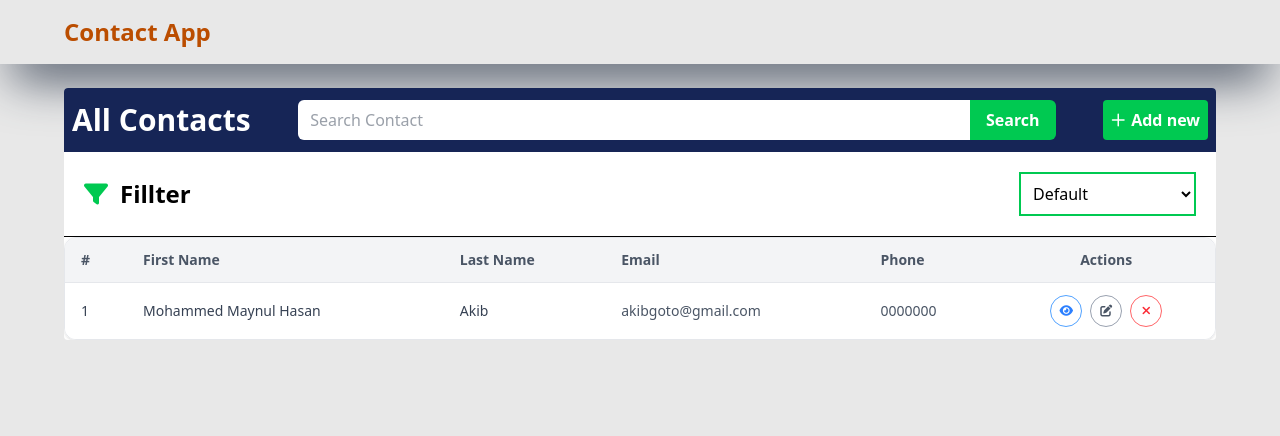
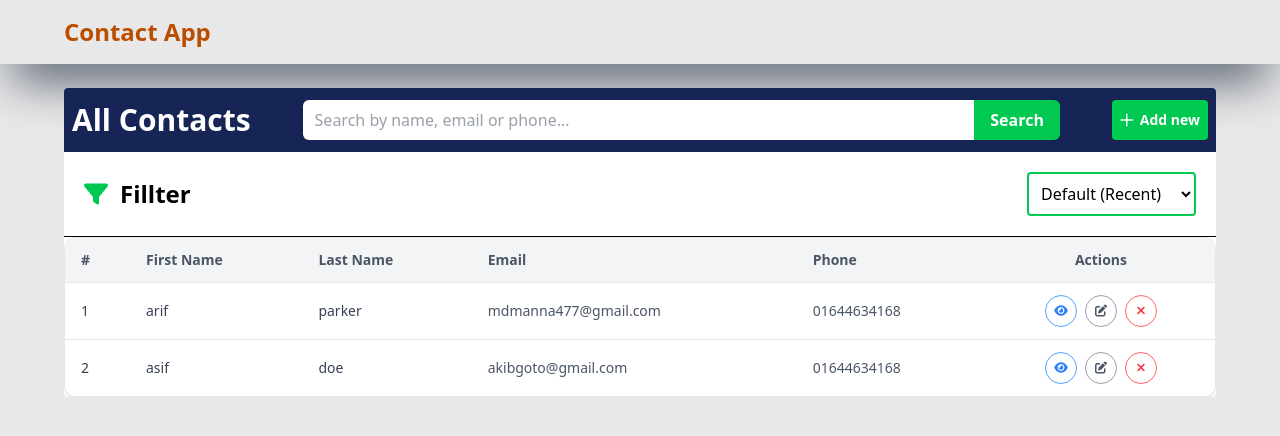
Before and after one commit to Akib11192/assignment, a React (Vite) app in the folder 5th assignment/: page / in a window 1280 px wide. Shown: the top 436 px of the page. Built offline with nearby package versions, Linux system fonts and the light colour scheme; data requests are answered from the project's data file.

Commit message:
logic done

```diff
--- a/5th assignment/db.json
+++ b/5th assignment/db.json
@@ -1,12 +1,20 @@
 {
   "contacts": [
     {
-      "first_name": "Mohammed Maynul Hasan",
-      "last_name": "Akib",
+      "first_name": "asif",
+      "last_name": "doe",
       "email": "akibgoto@gmail.com",
-      "phone": "0000000",
+      "phone": "01644634168",
       "address": "Muradpur,Sitakunda\nMuradpur,Sitakunda",
       "id": 1
+    },
+    {
+      "first_name": "arif",
+      "last_name": "parker",
+      "email": "mdmanna477@gmail.com",
+      "phone": "01644634168",
+      "address": "Muradpur,Sitakunda\nMuradpur,Sitakunda",
+      "id": 2
     }
   ]
 }
--- a/5th assignment/src/hooks/useDeleteHandler.js
+++ b/5th assignment/src/hooks/useDeleteHandler.js
@@ -6,7 +6,7 @@ const useDeleleHandler = () => {
   const navigate = useNavigate();
   const { getData } = useContext(DataContext);
   const deleteHandler = async (deleteId) => {
-    console.log(typeof isId);
+    // console.log(typeof isId);
     await fetch(`http://localhost:3000/contacts/${deleteId}`, {
       method: "DELETE",
     });
--- a/5th assignment/src/pages/Contacts.jsx
+++ b/5th assignment/src/pages/Contacts.jsx
@@ -1,44 +1,85 @@
-import React, { useContext, useEffect } from "react";
+import React, { useContext, useEffect, useState } from "react";
 import { Link } from "react-router";
 import { DataContext } from "../contexts/DataContext";
 import Modal from "../components/Modal";
 
 const Contacts = () => {
-  const {
-    contacts,
-    getData,
-    setEditId,
-    showId,
-    setShowId,
-    deleteId,
-    setDeleteId,
-  } = useContext(DataContext);
+  const { contacts, getData, deleteId, setDeleteId } = useContext(DataContext);
+  const [appliedSearch, setAppliedSearch] = useState("");
+  const [searchTerm, setSearchTerm] = useState("");
+  const [sortBy, setSortBy] = useState("default");
+  // console.log(sortBy);
+  const searchedData = contacts.filter((contact) => {
+    const searchLower = appliedSearch.toLowerCase();
+    return (
+      contact.first_name.toLowerCase().includes(searchLower) ||
+      contact.last_name.toLowerCase().includes(searchLower) ||
+      contact.email.toLowerCase().includes(searchLower) ||
+      contact.phone.includes(searchLower)
+    );
+  });
+
+  const finalDisplayContacts = [...searchedData].sort((a, b) => {
+    if (sortBy === "first_name") {
+      return a.first_name.localeCompare(b.first_name);
+    }
+    if (sortBy === "last_name") {
+      return a.last_name.localeCompare(b.last_name);
+    }
+    if (sortBy === "old_on_first") {
+      return Number(a.id) - Number(b.id);
+    }
+    return Number(b.id) - Number(a.id);
+  });
+
+  const handleSearchSubmit = (e) => {
+    e.preventDefault();
+    setAppliedSearch(searchTerm);
+  };
+
   useEffect(() => {
     getData();
   }, []);
 
   return (
-    <div className="max-w-6xl m-auto mt-6 rounded overflow-hidden bg-white">
-      <div className="flex flex-row justify-between items-center bg-blue-950 py-3 px-2 gap-5">
+    <div className="max-w-6xl m-auto mt-6 [@media(min-width:1050px)]:rounded overflow-hidden bg-white">
+      <div className="flex flex-col md:flex-row justify-between items-center bg-blue-950 py-3 px-2 gap-5">
         <h2 className="font-bold text-3xl text-white">All Contacts</h2>
-        <form action="" className="flex flex-row w-2/3">
+        <form className="flex flex-row w-2/3" onSubmit={handleSearchSubmit}>
           <input
             type="text"
-            placeholder="Search Contact"
-            className="w-full  bg-white text-gray-700 outline-none  px-3 py-2 rounded-l-md"
+            placeholder="Search by name, email or phone..."
+            className="w-full bg-white text-gray-700 outline-none px-3 py-2 rounded-l-md"
+            value={searchTerm}
+            onChange={(e) => setSearchTerm(e.target.value)}
+            required
           />
-          <input
+          {!appliedSearch ? (
+            <button
               type="submit"
-            value="Search"
-            className="px-4 py-2 bg-green-500 rounded-r-md text-white font-bold"
-          />
+              className="px-4 py-2 bg-green-500 rounded-r-md text-white font-bold hover:bg-green-600 transition"
+            >
+              Search
+            </button>
+          ) : (
+            <button
+              type="submit"
+              className="px-4 py-2 bg-green-500 rounded-r-md text-white font-bold hover:bg-green-600 transition"
+              onClick={() => {
+                setSearchTerm("");
+                setAppliedSearch("");
+              }}
+            >
+              Clear
+            </button>
+          )}
         </form>
         <Link
           to="/form"
-          className="flex flex-row items-center gap-1.5 p-2 bg-green-500 rounded text-white font-bold"
+          className="flex flex-row items-center gap-1.5 py-2.5 px-2  bg-green-500 rounded text-white font-bold"
         >
           <i className="fa-slab fa-regular fa-plus"></i>
-          <span className="hidden lg:block">Add new</span>
+          <span className="text-sm line-clamp-1">Add new</span>
         </Link>
       </div>
       <div
@@ -50,13 +91,13 @@ const Contacts = () => {
           <p className="">Fillter</p>
         </div>
         <select
-          name=""
-          id=""
-          className="p-2 bg-white border-2 border-green-500"
+          value={sortBy}
+          onChange={(e) => setSortBy(e.target.value)}
+          className="p-2 bg-white border-2 border-green-500 rounded outline-none"
         >
-          <option value="default">Default</option>
-          <option value="first_name">First Name ( A - Z )</option>
-          <option value="last_name">Last Name ( A - Z )</option>
+          <option value="default">Default (Recent)</option>
+          <option value="first_name">First Name (A - Z)</option>
+          <option value="last_name">Last Name (A - Z)</option>
           <option value="old_on_first">Old on First</option>
         </select>
       </div>
@@ -91,7 +132,19 @@ const Contacts = () => {
               </thead>
 
               <tbody className="divide-y divide-gray-200 bg-white">
-                {contacts.map((contact, index) => (
+                {finalDisplayContacts.length === 0 ? (
+                  <tr>
+                    <td
+                      colSpan="6"
+                      className="text-center py-20 text-gray-400 font-medium"
+                    >
+                      {searchTerm
+                        ? `No results found for "${searchTerm}"`
+                        : "No contacts available."}
+                    </td>
+                  </tr>
+                ) : (
+                  finalDisplayContacts.map((contact, index) => (
                     <tr
                       key={contact.id}
                       className="hover:bg-gray-50 transition-colors"
@@ -103,36 +156,37 @@ const Contacts = () => {
                       <td className="px-4 py-3 text-gray-700">
                         {contact.last_name}
                       </td>
-                    <td className="px-4 py-3 text-gray-600">{contact.email}</td>
-                    <td className="px-4 py-3 text-gray-600">{contact.phone}</td>
+                      <td className="px-4 py-3 text-gray-600">
+                        {contact.email}
+                      </td>
+                      <td className="px-4 py-3 text-gray-600">
+                        {contact.phone}
+                      </td>
 
                       <td className="px-4 py-3">
                         <div className="flex justify-center gap-2">
-                        {/* Show */}
                           <Link
-                          to="/show"
+                            to={`/show/${contact.id}`}
                             title="Show"
                             className="flex h-8 w-8 items-center justify-center rounded-full border border-blue-400 text-blue-500 hover:bg-blue-500 hover:text-white transition"
-                          onClick={() => {
-                            setShowId(contact.id);
-                          }}
+                            // onClick={() => {
+                            //   setShowId(contact.id);
+                            // }}
                           >
                             <i className="fa fa-eye text-xs"></i>
                           </Link>
 
-                        {/* Edit */}
                           <Link
-                          to="/form"
+                            to={`/edit/${contact.id}`}
                             title="Edit"
                             className="flex h-8 w-8 items-center justify-center rounded-full border border-gray-400 text-gray-600 hover:bg-gray-600 hover:text-white transition"
-                          onClick={() => {
-                            setEditId(contact.id);
-                          }}
+                            // onClick={() => {
+                            //   setEditId(contact.id);
+                            // }}
                           >
                             <i className="fa fa-edit text-xs"></i>
                           </Link>
 
-                        {/* Delete */}
                           <button
                             title="Delete"
                             className="flex h-8 w-8 items-center justify-center rounded-full border border-red-400 text-red-500 hover:bg-red-500 hover:text-white transition"
@@ -143,7 +197,8 @@ const Contacts = () => {
                         </div>
                       </td>
                     </tr>
-                ))}
+                  ))
+                )}
               </tbody>
             </table>
           </div>
--- a/5th assignment/src/pages/Form.jsx
+++ b/5th assignment/src/pages/Form.jsx
@@ -1,10 +1,11 @@
 import React, { useContext, useEffect, useState } from "react";
-import { Link, useNavigate } from "react-router";
+import { Link, useNavigate, useParams } from "react-router";
 import Input from "../components/Input";
 import useSubmitHandler from "../hooks/useSubmitHandler";
 import { DataContext } from "../contexts/DataContext";
 
 const Form = () => {
+  const { id } = useParams();
   const { submitHandler } = useSubmitHandler();
   const navigation = useNavigate();
   const { contacts, editId, setEditId } = useContext(DataContext);
@@ -22,32 +23,38 @@ const Form = () => {
     setContact((prev) => ({ ...prev, [name]: value }));
   };
 
-  const onCencelHandler = (e) => {
-    navigation("/");
-  };
+  // const onCencelHandler = (e) => {
+  //   navigation("/");
+  // };
   useEffect(() => {
-    if (editId) {
-      const editContact = contacts.filter((contact) => contact.id === editId);
-      setContact(...editContact);
+    if (id) {
+      const foundContact = contacts.find((c) => String(c.id) === String(id));
+      if (foundContact) {
+        setContact(foundContact);
+      }
+    } else {
+      setContact({
+        first_name: "",
+        last_name: "",
+        email: "",
+        phone: "",
+        address: "",
+      });
     }
-  }, []);
+  }, [id, contacts]);
   return (
-    <div className=" max-w-4xl mt-5 m-auto rounded overflow-hidden">
+    <div className=" max-w-4xl mt-5 m-auto [@media(min-width:900px)]:rounded overflow-hidden">
       <div className="p-4 bg-blue-950 flex flex-row justify-between items-center">
-        <h2 className=" font-bold text-2xl text-white">Add New Contact</h2>
-        <Link
-          to="/"
-          className="text-white flex flex-row justify-between items-center gap-1.5 bg-blue-500 py-1 px-3 rounded"
-        >
-          <i className="fa-solid fa-arrow-left"></i>Back
-        </Link>
+        <h2 className=" font-bold text-2xl text-white">
+          {id ? "Edit Form" : "Add New Contact"}
+        </h2>
       </div>
       <form
         action=""
         className="bg-white py-5 flex flex-col gap-5"
         onSubmit={(e) => {
           e.preventDefault();
-          submitHandler(contact, setContact, editId, setEditId);
+          submitHandler(contact, setContact, id);
           navigation("/");
         }}
       >
@@ -100,15 +107,18 @@ const Form = () => {
         <div className="flex flex-row gap-2 pl-10">
           <input
             type="submit"
-            value={editId ? "Save" : "Submit"}
+            value={id ? "Save" : "Submit"}
             className="bg-blue-500 p-2 text-white rounded hover:bg-blue-600 transition"
           />
-          <button
-            onClick={onCencelHandler}
-            className="border border-gray-700 p-2 rounded"
+          <Link
+            to="/"
+            className="text-white flex flex-row justify-between items-center gap-1.5 bg-blue-500 py-1 px-3 rounded"
+            onClick={() => {
+              setEditId("");
+            }}
           >
-            cancel
-          </button>
+            <i className="fa-solid fa-arrow-left"></i>Back
+          </Link>
         </div>
       </form>
     </div>
--- a/5th assignment/src/pages/Show.jsx
+++ b/5th assignment/src/pages/Show.jsx
@@ -1,13 +1,19 @@
-import React, { useContext } from "react";
-import { Link } from "react-router";
+import React, { useContext, useEffect } from "react";
+import { Link, useParams } from "react-router";
 import { DataContext } from "../contexts/DataContext";
+import Modal from "../components/Modal";
 
 const Show = () => {
-  const { contacts, showId, setShowId } = useContext(DataContext);
-  const contact = contacts.filter((contact) => contact.id === showId);
-  console.log(contact);
+  const { id } = useParams();
+  const { contacts, getData, deleteId, setDeleteId } = useContext(DataContext);
+  const contact = contacts.find((contact) => String(contact.id) === String(id));
+  useEffect(() => {
+    if (contacts.length === 0) {
+      getData();
+    }
+  }, []);
   return (
-    <div className="max-w-4xl mt-5 m-auto rounded overflow-hidden bg-white">
+    <div className="max-w-4xl mt-5 m-auto [@media(min-width:900px)]:rounded overflow-hidden bg-white">
       <div className="p-4 bg-blue-950 flex flex-row justify-between items-center">
         <h2 className=" font-bold text-2xl text-white">Contact Details</h2>
         <Link
@@ -18,43 +24,76 @@ const Show = () => {
         </Link>
       </div>
       <div className="m-4 flex flex-col gap-4 ">
-        <div className="flex flex-row items-start">
-          <label htmlFor="first_name" className="w-1/4 font-bold text-2xl  p-1">
+        <div className="flex flex-col md:flex-row items-start">
+          <label
+            htmlFor="first_name"
+            className="md:w-1/4 font-bold text-2xl  p-1"
+          >
             First name
           </label>
-          <p className="text-gray-800 text-xl w-3/4 p-2">
-            {contact[0].first_name}
+          <p className="text-gray-800 text-xl md:w-3/4 p-2">
+            {contact.first_name}
           </p>
         </div>
-        <div className="flex flex-row items-start">
-          <label htmlFor="first_name" className="w-1/4 font-bold text-2xl  p-1">
+        <div className="flex flex-col md:flex-row items-start">
+          <label
+            htmlFor="first_name"
+            className="md:w-1/4 font-bold text-2xl  p-1"
+          >
             Last name
           </label>
-          <p className="text-gray-800 text-xl w-3/4 p-2">
-            {contact[0].last_name}
+          <p className="text-gray-800 text-xl md:w-3/4 p-2">
+            {contact.last_name}
           </p>
         </div>
-        <div className="flex flex-row items-start">
-          <label htmlFor="first_name" className="w-1/4 font-bold text-2xl  p-1">
+        <div className="flex flex-col md:flex-row items-start">
+          <label
+            htmlFor="first_name"
+            className="md:w-1/4 font-bold text-2xl  p-1"
+          >
             Email
           </label>
-          <p className="text-gray-800 text-xl w-3/4 p-2">{contact[0].email}</p>
+          <p className="text-gray-800 text-xl md:w-3/4 p-2">{contact.email}</p>
         </div>
-        <div className="flex flex-row items-start">
-          <label htmlFor="first_name" className="w-1/4 font-bold text-2xl  p-1">
+        <div className="flex flex-col md:flex-row items-start">
+          <label
+            htmlFor="first_name"
+            className="md:w-1/4 font-bold text-2xl  p-1"
+          >
             Phone
           </label>
-          <p className="text-gray-800 text-xl w-3/4 p-2">{contact[0].phone}</p>
+          <p className="text-gray-800 text-xl md:w-3/4 p-2">{contact.phone}</p>
         </div>
-        <div className="flex flex-row items-start">
-          <label htmlFor="first_name" className="w-1/4 font-bold text-2xl  p-1">
+        <div className="flex flex-col md:flex-row items-start">
+          <label
+            htmlFor="first_name"
+            className="md:w-1/4 font-bold text-2xl  p-1"
+          >
             Address
           </label>
-          <p className="text-gray-800 text-xl w-3/4 p-2 line-clamp-2">
-            {contact[0].address}
+          <p className="text-gray-800 text-xl md:w-3/4 p-2 line-clamp-2">
+            {contact.address}
           </p>
         </div>
       </div>
+      <div className="my-10 mx-3 flex gap-3">
+        <Link
+          to={`/edit/${contact.id}`}
+          title="Edit"
+          className="bg-blue-500 p-2 px-4 text-white rounded hover:bg-blue-600 transition"
+        >
+          Edit
+        </Link>
+
+        <button
+          title="Delete"
+          className="bg-red-500 p-2 text-white rounded hover:bg-red-600 transition"
+          onClick={() => setDeleteId(contact.id)}
+        >
+          Delete
+        </button>
+      </div>
+      {deleteId ? <Modal deleteId={deleteId} setDeleteId={setDeleteId} /> : ""}
     </div>
   );
 };
--- a/5th assignment/src/providers/DataProvider.jsx
+++ b/5th assignment/src/providers/DataProvider.jsx
@@ -1,18 +1,19 @@
-import React, { useState } from "react";
+import React, { useEffect, useState } from "react";
 import { DataContext } from "../contexts/DataContext";
 
 const DataProvider = ({ children }) => {
   const [contacts, setContacts] = useState([]);
   const [editId, setEditId] = useState("");
   const [deleteId, setDeleteId] = useState("");
-  const [showId, setShowId] = useState("");
 
   const getData = async () => {
     const res = await fetch("http://localhost:3000/contacts");
     const data = await res.json();
     setContacts(data);
   };
-
+  useEffect(() => {
+    getData();
+  }, []);
   return (
     <DataContext.Provider
       value={{
@@ -21,8 +22,6 @@ const DataProvider = ({ children }) => {
         getData,
         editId,
         setEditId,
-        showId,
-        setShowId,
         deleteId,
         setDeleteId,
       }}
--- a/5th assignment/src/routers/router.jsx
+++ b/5th assignment/src/routers/router.jsx
@@ -18,8 +18,12 @@ const router = createBrowserRouter([
         element: <Form />,
       },
       {
-        path: "/show",
+        path: "/show/:id",
         element: <Show />,
+      },
+      {
+        path: "/edit/:id",
+        element: <Form />,
       },
     ],
   },
```
Also changed, not shown: 5th assignment/src/hooks/useSubmitHandler.js (+4 -4 lines). Lines whose indentation alone changed are shown as unchanged.
